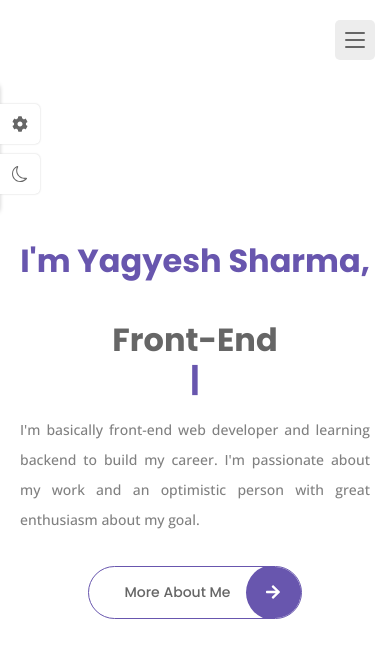
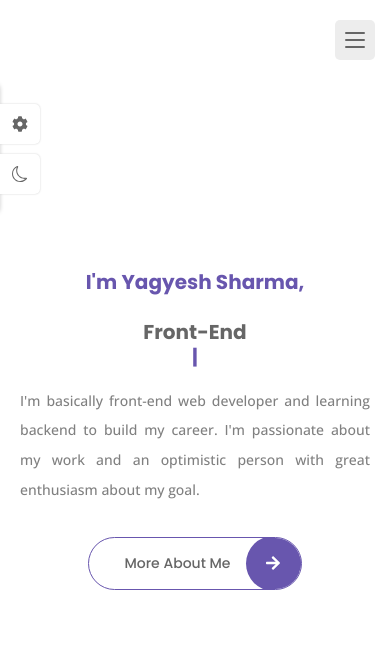
Before and after one commit to syagyesh/portFolio, a React (Vite) app: page / in a window 390 px wide. Shown: the top 658 px of the page. Built offline with nearby package versions, Linux system fonts and the light colour scheme.

Commit message:
added favicon icon

```diff
--- a/index.html
+++ b/index.html
@@ -3,7 +3,8 @@
   <head>
     <meta charset="UTF-8" />
     <meta name="viewport" content="width=device-width, initial-scale=1.0" />
-    <title>My PortFolio</title>
+    <link rel="shortcut icon" href="/src/assets/portfolio_icon.png" type="image/x-icon">
+    <title>PortFolio</title>
   </head>
   <body>
     <div id="root"></div>
--- a/src/index.css
+++ b/src/index.css
@@ -255,7 +255,7 @@
     }
 
     .home__title {
-        font-size: var(--h1-font-size);
+        font-size: var(--h3-font-size);
     }
 
     .home__description {
```
Also changed, not shown: src/assets/portfolio_icon.png (added).
